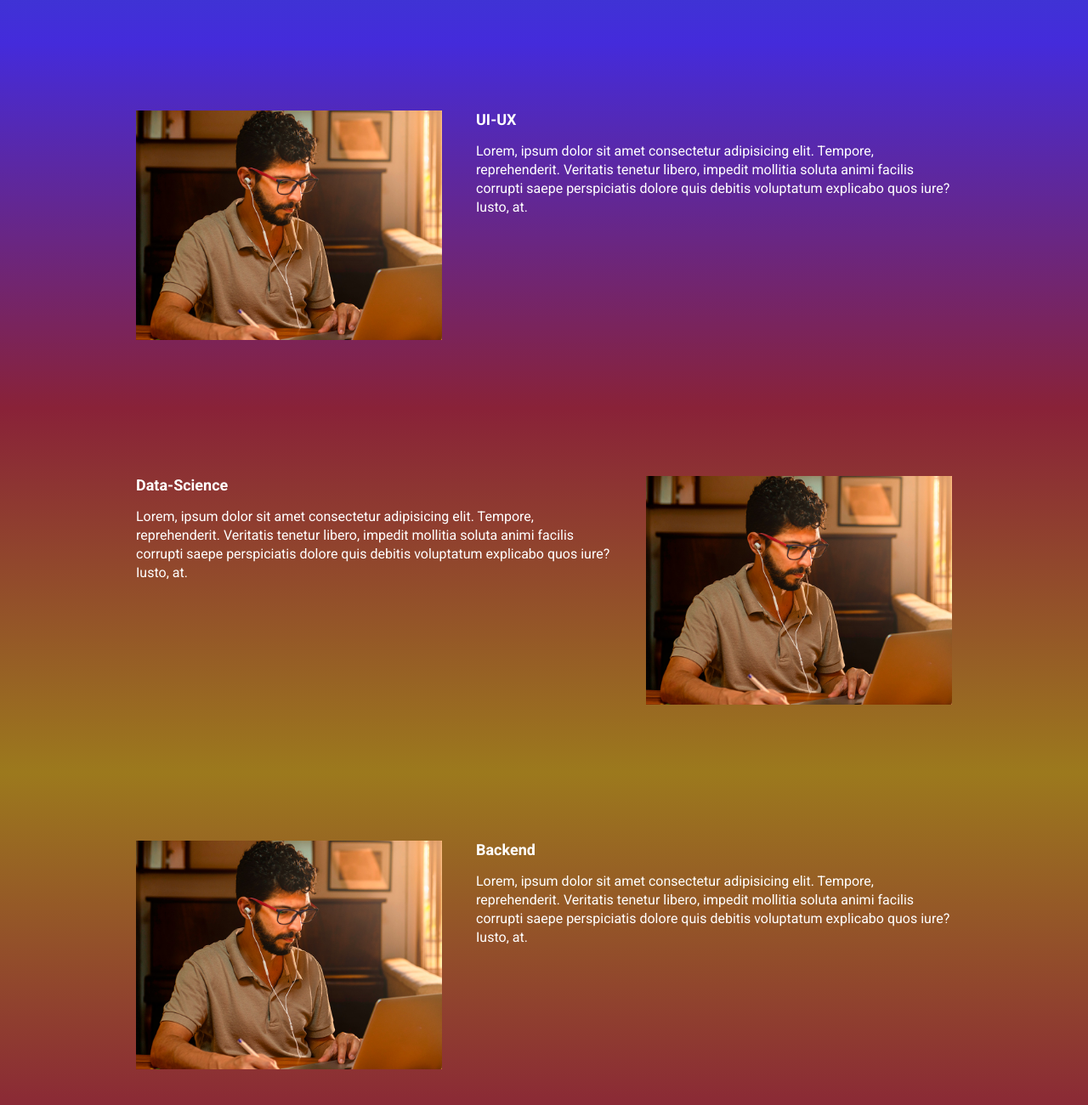
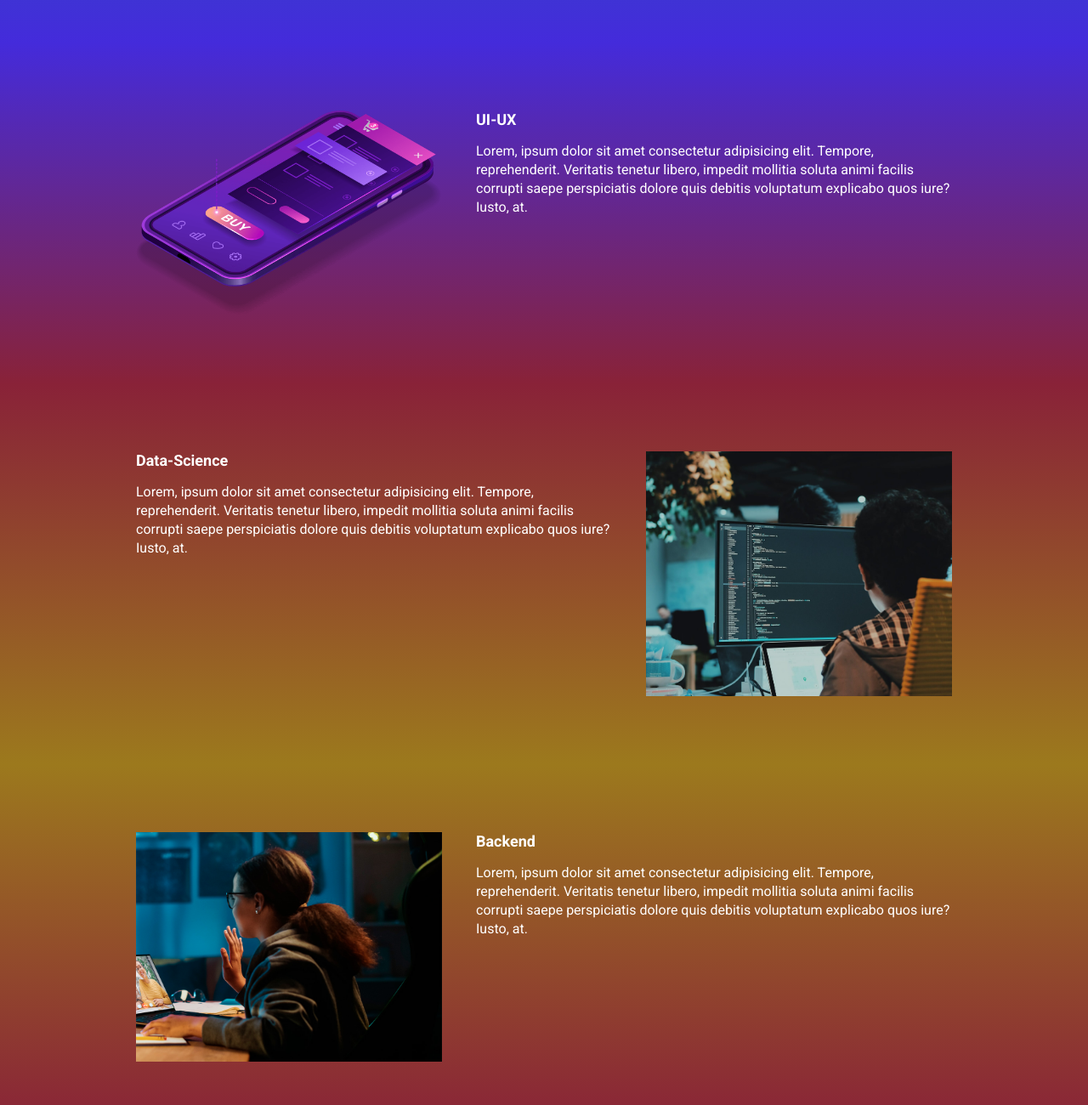
Before and after one commit to uVitin/ebac_tec_talks, a website built with Parcel: page src/index.html in a window 1280 px wide. Shown: the part 940-2240 px from the top of the page at 85% size. Built offline with nearby package versions, Linux system fonts and the light colour scheme.

Commit message:
Atualização das Imagens da Demais Sessões!

```diff
--- a/src/index.html
+++ b/src/index.html
@@ -57,7 +57,7 @@
                         Lorem, ipsum dolor sit amet consectetur adipisicing elit. Tempore, reprehenderit. Veritatis tenetur libero, impedit mollitia soluta animi facilis corrupti saepe perspiciatis dolore quis debitis voluptatum explicabo quos iure? Iusto, at.
                     </p>
                 </div>
-                <img class="event__image" src="./images/frontend.png" alt="Front-end">
+                <img class="event__image" src="./images/ui-ux.png" alt="Ui/UX">
             </div>
         </section>
         <section class="event event--data-science">
@@ -68,7 +68,7 @@
                         Lorem, ipsum dolor sit amet consectetur adipisicing elit. Tempore, reprehenderit. Veritatis tenetur libero, impedit mollitia soluta animi facilis corrupti saepe perspiciatis dolore quis debitis voluptatum explicabo quos iure? Iusto, at.
                     </p>
                 </div>
-                <img class="event__image" src="./images/frontend.png" alt="Front-end">
+                <img class="event__image" src="./images/data.png" alt="Data Science">
             </div>
         </section>
         <section class="event event--backend event--image-left">
@@ -79,7 +79,7 @@
                         Lorem, ipsum dolor sit amet consectetur adipisicing elit. Tempore, reprehenderit. Veritatis tenetur libero, impedit mollitia soluta animi facilis corrupti saepe perspiciatis dolore quis debitis voluptatum explicabo quos iure? Iusto, at.
                     </p>
                 </div>
-                <img class="event__image" src="./images/frontend.png" alt="Front-end">
+                <img class="event__image" src="./images/backend.png" alt="Back-End">
             </div>
         </section>
 
```
